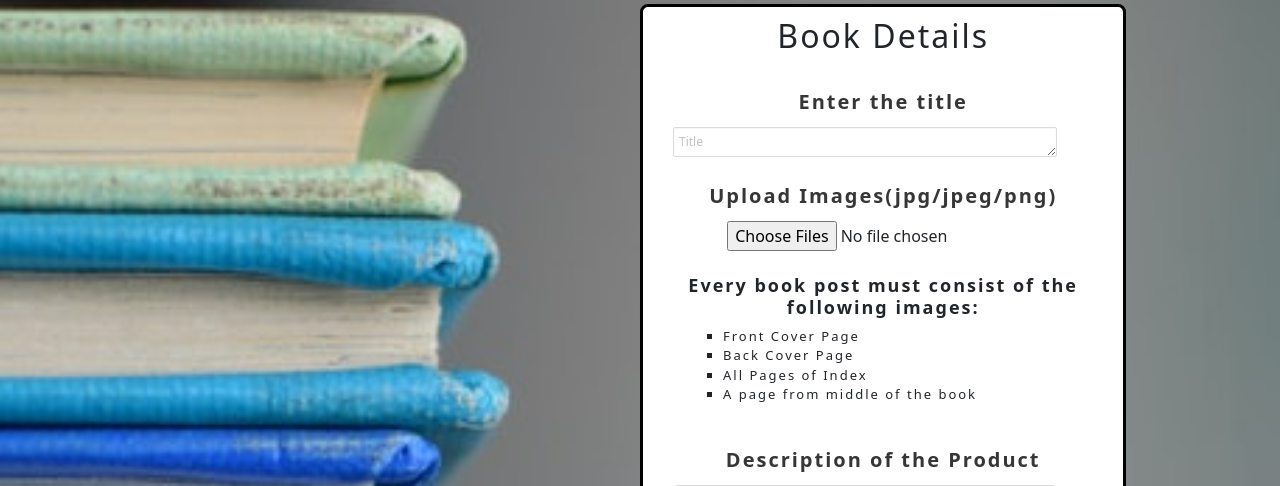
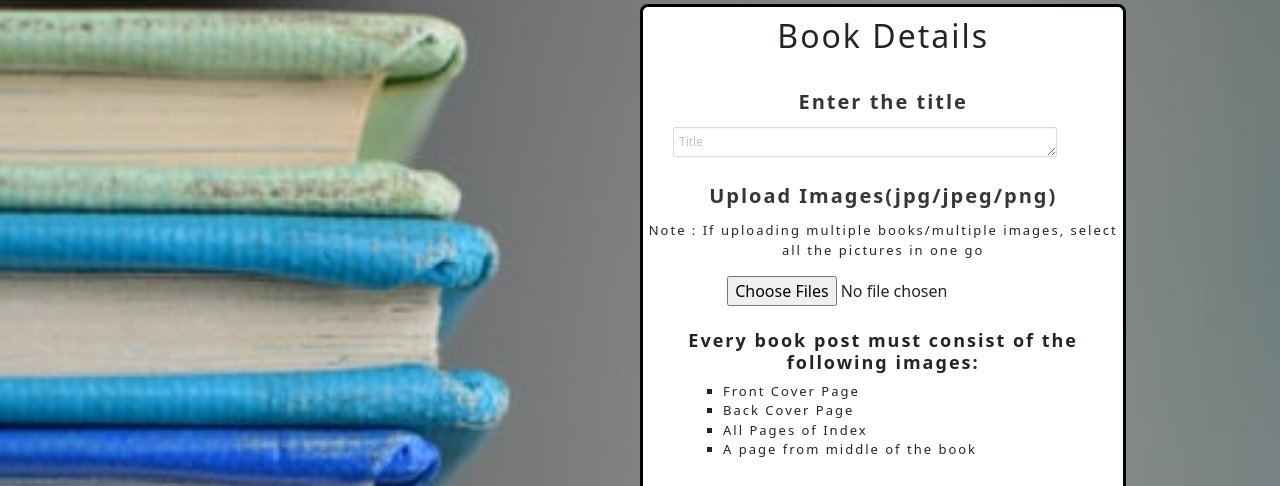
Before and after one commit to Rhythmbat205/kitaabay3, a Django app: page /post/newpost/ in a window 1280 px wide. Shown: the part 116-602 px from the top of the page. Run offline with Django 3.2, Linux system fonts and the light colour scheme; a user stored in the database is signed in; some libraries are stand-ins or nearby versions.

Commit message:
Update newpost.html

```diff
--- a/bookstore/templates/newpost.html
+++ b/bookstore/templates/newpost.html
@@ -16,6 +16,7 @@
     </div>
     <div>
       <label class="label is-medium">Upload Images(jpg/jpeg/png)</label>
+      <p style="font-size:13px">Note : If uploading multiple books/multiple images, select all the pictures in one go</p>
       {{ form.content }}<br><br>
 
       <h5 style="padding-left:20px;font-size:18px;padding-right:20px"><b>Every book post must consist of the following images: </b></h5>
```
